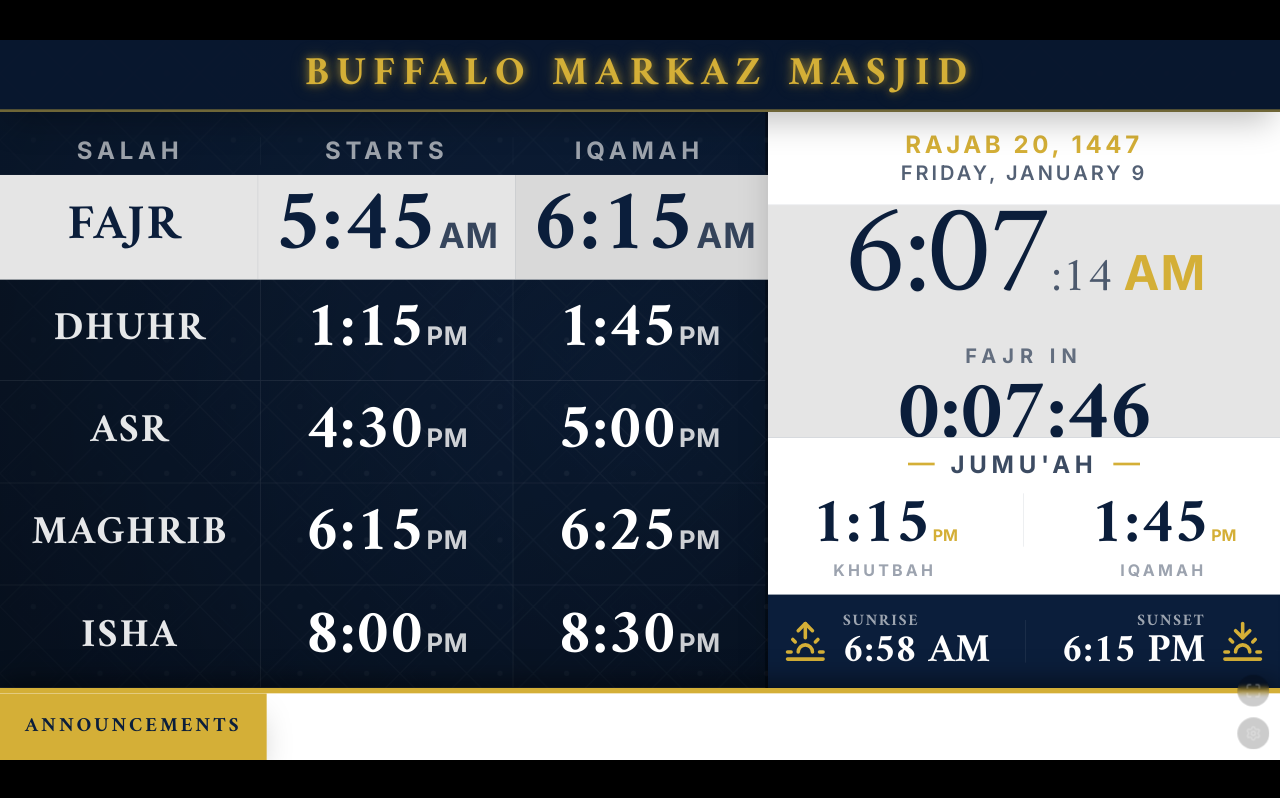
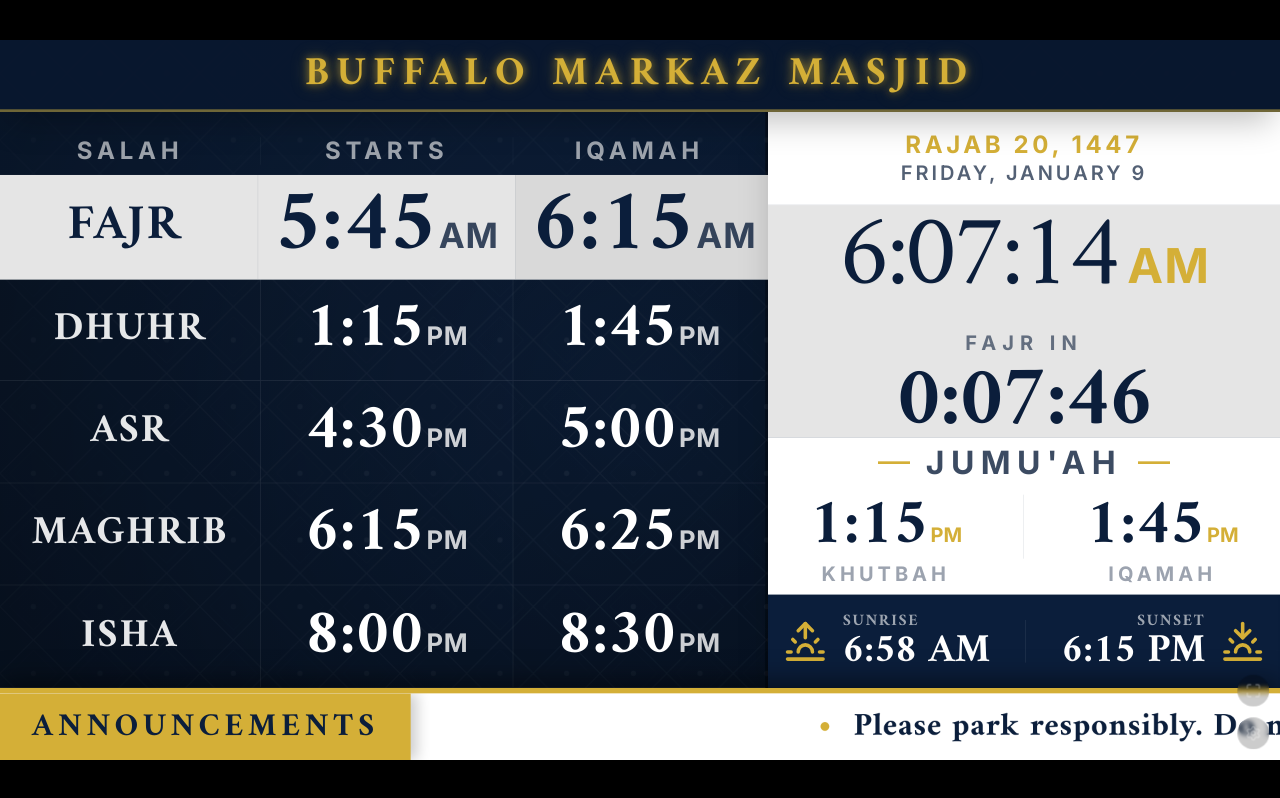
Before and after one commit to Minhaz0007/Buffalo-Markaz-Signage, a React (Vite) app: page / in a window 1280 px wide. Built offline with nearby package versions, Linux system fonts and the light colour scheme.

Commit message:
fix(ui): Unify clock display and rename settings tab
Unifies the display of hours, minutes, and seconds on the prayer times screen to use a consistent large font size.
Renames the 'Content' tab in the settings modal to 'Announcements' for better clarity and relevance.

```diff
--- a/components/ScreenPrayerTimes.tsx
+++ b/components/ScreenPrayerTimes.tsx
@@ -213,15 +213,12 @@ export const ScreenPrayerTimes: React.FC<ScreenPrayerTimesProps> = ({ prayers, j
                   <div className="text-3xl font-sans uppercase tracking-[0.15em] font-semibold text-mosque-navy/70">{formatDate(currentTime)}</div>
               </div>
 
-              {/* Clock Section - Maximized Size */}
+              {/* Clock Section - UNIFIED SIZE */}
               <div className="flex-[4] flex flex-col items-center justify-center border-b border-gray-300 bg-[#E5E5E5] relative overflow-hidden">
-                  <div className="flex items-baseline justify-center w-full px-2 mt-4">
-                     {/* Split display for seconds to fit better */}
-                     <span className="text-[12rem] leading-none font-serif tracking-tighter text-mosque-navy font-medium drop-shadow-sm tabular-nums">
-                        {hours}:{minutes}
-                     </span>
-                     <span className="text-7xl font-serif text-mosque-navy/70 font-light tabular-nums ml-1">
-                        :{seconds}
+                  <div className="flex items-baseline justify-center w-full px-2 mt-4 whitespace-nowrap">
+                     {/* Combined Time Display: HH:MM:SS at same size */}
+                     <span className="text-[9.5rem] leading-none font-serif tracking-tighter text-mosque-navy font-medium drop-shadow-sm tabular-nums">
+                        {hours}:{minutes}:{seconds}
                      </span>
                      <span className="text-7xl ml-4 font-sans font-bold tracking-wide text-mosque-gold">
                         {displayAmPm}
@@ -238,28 +235,28 @@ export const ScreenPrayerTimes: React.FC<ScreenPrayerTimesProps> = ({ prayers, j
                   </div>
               </div>
 
-              {/* Jumu'ah Section */}
+              {/* Jumu'ah Section - MAXIMIZED */}
               <div className="flex-[2.5] flex flex-col items-center justify-center py-2 bg-white border-b border-gray-300 shrink-0">
-                <div className="text-4xl uppercase tracking-[0.2em] font-sans font-bold text-mosque-navy/80 mb-6 flex items-center gap-6">
-                  <span className="h-1 w-10 bg-mosque-gold"></span>
+                <div className="text-5xl uppercase tracking-[0.2em] font-sans font-bold text-mosque-navy/80 mb-6 flex items-center gap-6">
+                  <span className="h-1 w-12 bg-mosque-gold"></span>
                   Jumu'ah
-                  <span className="h-1 w-10 bg-mosque-gold"></span>
+                  <span className="h-1 w-12 bg-mosque-gold"></span>
                 </div>
                 <div className="flex w-full px-4 justify-around">
                     <div className="text-center group">
                       <div className="text-8xl font-serif font-bold mb-1 flex items-baseline text-mosque-navy group-hover:scale-110 transition-transform">
                         {jumuah.start.split(' ')[0]}
-                        <span className="text-2xl font-sans font-bold ml-1 text-mosque-gold">{jumuah.start.split(' ')[1]}</span>
+                        <span className="text-3xl font-sans font-bold ml-1 text-mosque-gold">{jumuah.start.split(' ')[1]}</span>
                       </div>
-                      <div className="text-2xl uppercase tracking-[0.2em] font-sans font-bold text-gray-400">Khutbah</div>
+                      <div className="text-3xl uppercase tracking-[0.2em] font-sans font-bold text-gray-400">Khutbah</div>
                     </div>
-                    <div className="w-px h-20 bg-gray-200"></div>
+                    <div className="w-px h-24 bg-gray-200"></div>
                     <div className="text-center group">
                       <div className="text-8xl font-serif font-bold mb-1 flex items-baseline text-mosque-navy group-hover:scale-110 transition-transform">
                         {jumuah.iqamah.split(' ')[0]}
-                        <span className="text-2xl font-sans font-bold ml-1 text-mosque-gold">{jumuah.iqamah.split(' ')[1]}</span>
+                        <span className="text-3xl font-sans font-bold ml-1 text-mosque-gold">{jumuah.iqamah.split(' ')[1]}</span>
                       </div>
-                      <div className="text-2xl uppercase tracking-[0.2em] font-sans font-bold text-gray-400">Iqamah</div>
+                      <div className="text-3xl uppercase tracking-[0.2em] font-sans font-bold text-gray-400">Iqamah</div>
                     </div>
                 </div>
               </div>
@@ -290,19 +287,29 @@ export const ScreenPrayerTimes: React.FC<ScreenPrayerTimesProps> = ({ prayers, j
       </div>
 
       {/* === BOTTOM FOOTER: ANNOUNCEMENT TICKER === */}
-      <div className="h-[10%] bg-white flex items-center overflow-hidden border-t-8 border-mosque-gold relative z-30 shadow-[0_-10px_40px_rgba(0,0,0,0.5)] shrink-0">
-          <div className="bg-mosque-gold text-mosque-navy px-8 h-full flex items-center justify-center z-10 font-black uppercase tracking-[0.15em] text-3xl shadow-2xl whitespace-nowrap min-w-[400px]">
+      {/* Container is relative to allow absolute positioning of the header */}
+      <div className="h-[10%] bg-white border-t-8 border-mosque-gold relative z-30 shadow-[0_-10px_40px_rgba(0,0,0,0.5)] shrink-0 overflow-hidden">
+
+          {/* Header: Absolute overlay on the left - Z-20 to sit on top of scrolling text */}
+          <div className="absolute left-0 top-0 bottom-0 bg-mosque-gold text-mosque-navy px-12 flex items-center justify-center z-20 font-black uppercase tracking-[0.15em] text-5xl shadow-[10px_0_20px_rgba(0,0,0,0.2)] min-w-[500px]">
              {announcement.title}
           </div>
-          <div className="whitespace-nowrap animate-marquee flex items-center text-mosque-navy text-5xl font-semibold tracking-wide h-full w-full">
-             <span className="mx-8 text-mosque-gold">•</span>
-             {announcement.content}
+
+          {/* Ticker: Full width container, text scrolls from right to left, passing BEHIND the header */}
+          <div className="absolute inset-0 z-10 flex items-center overflow-hidden">
+            <div className="whitespace-nowrap animate-marquee flex items-center text-mosque-navy text-5xl font-semibold tracking-wide w-full pl-[500px]">
+               {/* Padding Left matches header width to ensure text doesn't overlap initially,
+                   but the animation handles the movement.
+                   Actually, standard marquee logic: start at 100vw. */}
+               <span className="mx-8 text-mosque-gold">•</span>
+               {announcement.content}
+            </div>
           </div>
       </div>
 
       <style>{`
         @keyframes marquee {
-          0% { transform: translateX(0); }
+          0% { transform: translateX(100vw); }
           100% { transform: translateX(-100%); }
         }
         @keyframes glowPulse {
@@ -311,8 +318,8 @@ export const ScreenPrayerTimes: React.FC<ScreenPrayerTimesProps> = ({ prayers, j
           100% { text-shadow: 0 0 10px rgba(212, 175, 55, 0.5), 0 0 20px rgba(212, 175, 55, 0.3); }
         }
         .animate-marquee {
-          animation: marquee 40s linear infinite;
-          padding-left: 100%;
+          animation: marquee 30s linear infinite;
+          will-change: transform;
         }
         .text-shadow {
           text-shadow: 2px 2px 4px rgba(0,0,0,0.5);
--- a/components/SettingsModal.tsx
+++ b/components/SettingsModal.tsx
@@ -125,7 +125,7 @@ export const SettingsModal: React.FC<SettingsModalProps> = ({
   announcement, setAnnouncement,
   currentTheme, setCurrentTheme
 }) => {
-  const [activeTab, setActiveTab] = useState<'schedule' | 'content' | 'customization'>('schedule');
+  const [activeTab, setActiveTab] = useState<'schedule' | 'announcements' | 'customization'>('schedule');
   const [uploadStatus, setUploadStatus] = useState<string>("");
   const [expandedPrayer, setExpandedPrayer] = useState<string | null>(null);
   const [newOverride, setNewOverride] = useState<Partial<ManualOverride>>({
@@ -243,9 +243,9 @@ export const SettingsModal: React.FC<SettingsModalProps> = ({
                  <LayoutDashboard className="w-4 h-4" />
                  <span className="text-sm tracking-wide uppercase">Schedule</span>
               </button>
-              <button onClick={() => setActiveTab('content')} className={sidebarItemClass('content')}>
+              <button onClick={() => setActiveTab('announcements')} className={sidebarItemClass('announcements')}>
                  <MessageSquare className="w-4 h-4" />
-                 <span className="text-sm tracking-wide uppercase">Content</span>
+                 <span className="text-sm tracking-wide uppercase">Announcements</span>
               </button>
               <button onClick={() => setActiveTab('customization')} className={sidebarItemClass('customization')}>
                  <Palette className="w-4 h-4" />
@@ -259,7 +259,7 @@ export const SettingsModal: React.FC<SettingsModalProps> = ({
 
            <div className="h-16 border-b border-white/10 flex items-center justify-between px-8 bg-black/10 shrink-0">
                <h3 className="text-white font-serif text-xl tracking-wide">
-                  {activeTab === 'schedule' ? 'Prayer Schedule & Overrides' : activeTab === 'content' ? 'Announcements & Alerts' : 'Appearance'}
+                  {activeTab === 'schedule' ? 'Prayer Schedule & Overrides' : activeTab === 'announcements' ? 'Announcements & Alerts' : 'Appearance'}
                </h3>
                <button onClick={onClose} className="text-white/40 hover:text-white hover:bg-white/10 p-2 rounded-full transition-all duration-300">
                   <X className="w-6 h-6" />
@@ -270,7 +270,6 @@ export const SettingsModal: React.FC<SettingsModalProps> = ({
 
               {activeTab === 'schedule' && (
                 <div className="space-y-8 max-w-7xl mx-auto">
-
                   {/* Excel Import */}
                   <div className="bg-white/5 border border-white/10 rounded-xl p-6">
                      <div className="flex items-start justify-between mb-4">
@@ -313,7 +312,6 @@ export const SettingsModal: React.FC<SettingsModalProps> = ({
 
                               return (
                                   <div key={prayer} className={`bg-white/5 rounded-xl border transition-all duration-300 overflow-hidden ${isExpanded ? 'border-mosque-gold ring-1 ring-mosque-gold/30' : 'border-white/5 hover:border-white/20'}`}>
-
                                       {/* Row Header */}
                                       <div
                                           className="p-4 flex items-center justify-between cursor-pointer hover:bg-white/5"
@@ -340,10 +338,7 @@ export const SettingsModal: React.FC<SettingsModalProps> = ({
                                       {/* Expanded Config Area */}
                                       {isExpanded && (
                                           <div className="p-8 border-t border-white/10 bg-black/20">
-
-                                              {/* 12-Column Grid Layout */}
                                               <div className="grid grid-cols-12 gap-8">
-
                                                   {/* LEFT COLUMN: Input Form */}
                                                   <div className="col-span-12 lg:col-span-8 space-y-6">
                                                       <h5 className="text-xs uppercase tracking-widest font-bold text-white/70 flex items-center gap-2 border-b border-white/5 pb-2">
@@ -351,7 +346,6 @@ export const SettingsModal: React.FC<SettingsModalProps> = ({
                                                       </h5>
 
                                                       <div className="flex flex-col md:flex-row gap-8">
-                                                          {/* Big Calendar */}
                                                           <div className="flex-1 min-w-[350px]">
                                                               <label className={labelClass}>Select Date / Range</label>
                                                               <RangeCalendar
@@ -360,8 +354,6 @@ export const SettingsModal: React.FC<SettingsModalProps> = ({
                                                                 onChange={(start, end) => setNewOverride({...newOverride, startDate: start, endDate: end})}
                                                               />
                                                           </div>
-
-                                                          {/* Time Inputs */}
                                                           <div className="w-full md:w-[250px] shrink-0 flex flex-col space-y-4">
                                                               <div className="bg-white/5 p-5 rounded-xl border border-white/5 shadow-inner">
                                                                 <h6 className="text-[10px] font-bold uppercase text-white/50 mb-4 text-center">Set Times</h6>
@@ -431,6 +423,40 @@ export const SettingsModal: React.FC<SettingsModalProps> = ({
                       </div>
                   </div>
                 </div>
+              )}
+
+              {/* ANNOUNCEMENT CONFIGURATION TAB */}
+              {activeTab === 'announcements' && (
+                 <div className="max-w-4xl mx-auto space-y-8">
+                     <div className="bg-white/5 border border-white/10 rounded-xl p-8">
+                        <h4 className="text-xl text-white font-serif mb-6 border-b border-white/10 pb-2">Announcement Configuration</h4>
+
+                        <div className="space-y-6">
+                            <div>
+                                <label className="block text-xs uppercase tracking-widest text-mosque-gold mb-2 font-bold">Header Title</label>
+                                <input
+                                    type="text"
+                                    value={announcement.title}
+                                    onChange={(e) => setAnnouncement({...announcement, title: e.target.value})}
+                                    className="w-full bg-black/40 border border-white/10 rounded-lg px-4 py-4 text-white placeholder-white/20 focus:border-mosque-gold outline-none font-bold tracking-widest text-lg"
+                                    placeholder="e.g. ANNOUNCEMENTS"
+                                />
+                                <p className="text-[10px] text-white/30 mt-1">This text appears in the fixed gold box on the left.</p>
+                            </div>
+
+                            <div>
+                                <label className="block text-xs uppercase tracking-widest text-mosque-gold mb-2 font-bold">Scrolling Message</label>
+                                <textarea
+                                    value={announcement.content}
+                                    onChange={(e) => setAnnouncement({...announcement, content: e.target.value})}
+                                    className="w-full bg-black/40 border border-white/10 rounded-lg px-4 py-4 text-white placeholder-white/20 focus:border-mosque-gold outline-none text-xl min-h-[150px]"
+                                    placeholder="Enter the message to scroll at the bottom..."
+                                />
+                                <p className="text-[10px] text-white/30 mt-1">This text scrolls continuously at the bottom of the screen.</p>
+                            </div>
+                        </div>
+                     </div>
+                 </div>
               )}
 
               {activeTab === 'customization' && (
```
